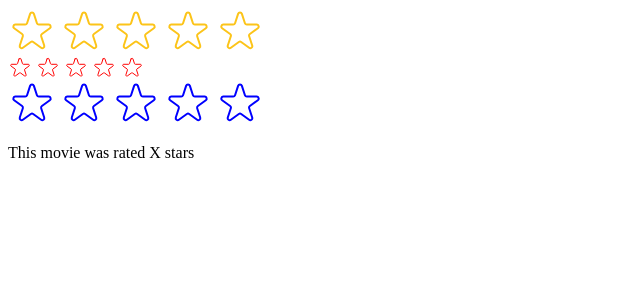
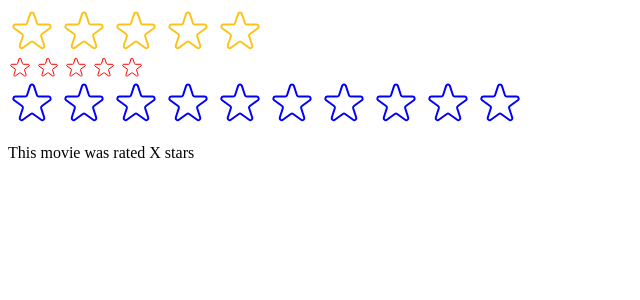
Before and after one commit to huytran72/Movies_Choose, a React (Create React App) app in the folder movies_choose/: page / in a window 1280 px wide. Shown: the top 300 px of the page, without its empty margins (0-640 px from the left). Built offline with nearby package versions, Linux system fonts and the light colour scheme.

Commit message:
Update index.js

```diff
--- a/movies_choose/src/index.js
+++ b/movies_choose/src/index.js
@@ -8,7 +8,7 @@ import StarRating from "./StarRating";
 function Test() {
   return (
     <div>
-      <StarRating color="blue" />
+      <StarRating color="blue" maxRating={10} />
       <p>This movie was rated X stars</p>
     </div>
   );
```
